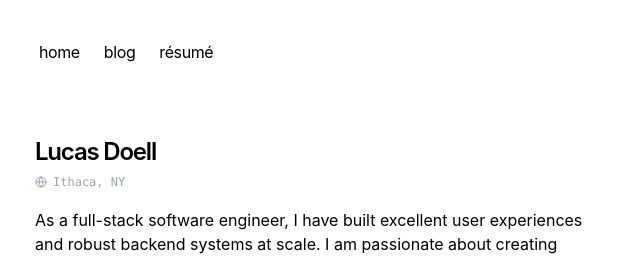
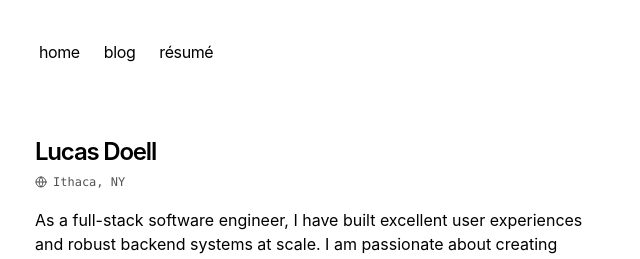
Before and after one commit to lucasdoell/portfolio-v2, a Next.js app: page / in a window 1280 px wide. Shown: the top 259 px of the page, without its empty margins (317-957 px from the left). Built offline with nearby package versions, Linux system fonts and the light colour scheme.

Commit message:
Update text color for location in page.tsx

```diff
--- a/app/page.tsx
+++ b/app/page.tsx
@@ -8,7 +8,7 @@ export default function Page() {
       <h1 className="mb-2 text-2xl font-semibold tracking-tighter">
         Lucas Doell
       </h1>
-      <p className="max-w-md items-center text-pretty font-mono text-xs text-gray-400">
+      <p className="max-w-md items-center text-pretty font-mono text-xs text-neutral-600 dark:text-neutral-400">
         <Link
           className="inline-flex gap-x-1.5 align-baseline leading-none hover:underline"
           href="https://www.google.com/maps/place/Ithaca"
```
